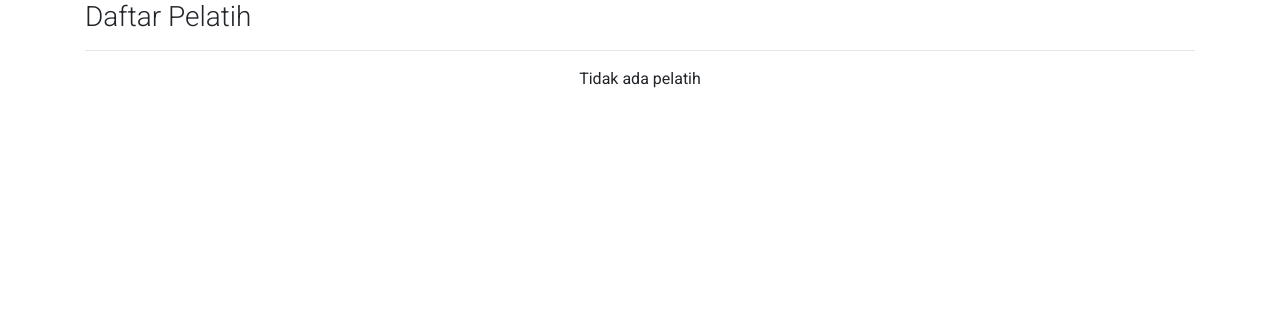
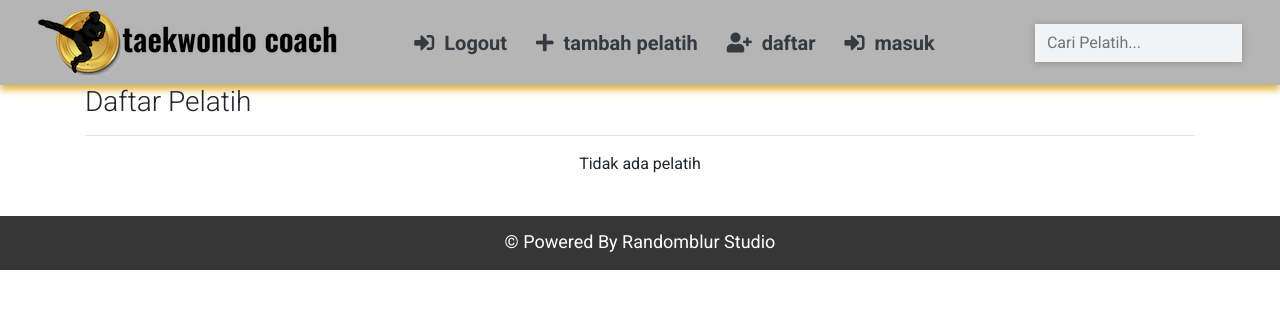
Before and after one commit to chrisimbolon/django_taekwondo, a Django app: page /coaches/ in a window 1280 px wide. Shown: the top 309 px of the page. Run offline with Django 3.2, Linux system fonts and the light colour scheme; the visitor is signed in with stand-in values (Sample User, id 1); data that the repository does not hold is empty; some libraries are stand-ins or nearby versions.

Commit message:
navbar displayed neatly on most pages

```diff
--- a/static/css/index.css
+++ b/static/css/index.css
@@ -36,7 +36,6 @@ footer {
 }
 
 .gradient-text {
-  /* background: linear-gradient(to right, #171716, #ffa500); */
   background: linear-gradient(to right, #805b10, #b38728, #a47e1b);
   -webkit-background-clip: text;
   -webkit-text-fill-color: transparent;
@@ -132,9 +131,9 @@ footer {
 }
 
 .app-logo:hover {
-  transform: scale(1.1); /* Slight zoom effect */
+  transform: scale(1.1);
   transition: transform 0.3s ease;
-  opacity: 0.9; /* Slight fade */
+  opacity: 0.9;
 }
 
 .custom-icon {
--- a/static/css/style.css
+++ b/static/css/style.css
@@ -11,14 +11,21 @@ body {
 /* Navbar Styles */
 
 nav {
-  font-weight: light;
+  font-weight: bold;
+  font-size: 20px;
   display: flex;
   justify-content: space-around;
-  background-color: #162b2a !important;
+  background-color: #b5b5b5;
   align-items: center;
-  padding-top: 12px;
-  padding-bottom: 12px;
-  box-shadow: 0 4px 8px 0 rgba(0, 0, 0, 0.2);
+  padding-top: 10px;
+  padding-bottom: 10px;
+  box-shadow: 0 4px 8px 0 #daa520;
+}
+
+.logo:hover {
+  transform: scale(1.1);
+  transition: transform 0.3s ease;
+  opacity: 0.9;
 }
 
 .search-box {
@@ -99,9 +106,9 @@ footer {
   /* navbar style ends */
 
   /* card styles */
-  /* .card-header {
-      font-size: 90% !important;
-    } */
+  .card-header {
+    font-size: 90% !important;
+  }
   .card-body p {
     font-size: 13px;
     margin-bottom: 6px;
--- a/templates/base.html
+++ b/templates/base.html
@@ -14,8 +14,8 @@
       href="https://stackpath.bootstrapcdn.com/bootstrap/4.2.1/css/bootstrap.min.css"
     />
     <!-- Custom CSS -->
+
     <link rel="stylesheet" href="{% static './css/style.css' %}" />
-    <link rel="stylesheet" href="{% static './css/index.css' %}" />
     <!-- Fonts & Icons -->
 
     <link rel="preconnect" href="https://fonts.googleapis.com" />
@@ -35,25 +35,27 @@
   <body>
     <!-- Navbar -->
     <nav>
-      <!-- <a class="logo" href="{% url 'home' %}">
-        <i class="fas fa-user-circle"></i>&nbsp;Halaman Pelatih
-      </a> -->
+      <a class="logo" href="{% url 'home' %}">
+        <img
+          src="{% static 'images/Logo.png' %}"
+          alt="App Logo"
+          class="app-logo"
+        />
+      </a>
       <p class="feature-link m-0 p-0">
-        {% if request.user.is_authenticated %}
-        <a href="{% url 'logout' %}" class="mr-4 text-white">
-          <i class="fas fa-sign-in-alt"></i> &nbsp;keluar
+        <a href="{% url 'logout' %}" class="mr-4 text-dark">
+          <i class="fas fa-sign-in-alt"></i> &nbsp;Logout
         </a>
-        <a href="{% url 'create' %}" class="mr-4 text-white">
+        <a href="{% url 'create' %}" class="mr-4 text-dark">
           <i class="fas fa-plus"></i> &nbsp;tambah pelatih
         </a>
-        {% else %}
-        <a href="{% url 'signup' %}" class="mr-4 text-white">
+
+        <a href="{% url 'signup' %}" class="mr-4 text-dark">
           <i class="fas fa-user-plus"></i> &nbsp;daftar
         </a>
-        <a href="{% url 'login' %}" class="mr-4 text-white">
+        <a href="{% url 'login' %}" class="mr-4 text-dark">
           <i class="fas fa-sign-in-alt"></i> &nbsp;masuk
         </a>
-        {% endif %}
       </p>
       <form class="form-inline my-2" action="{% url 'search' %}" method="GET">
         <!-- sedang tidak digunakan {% csrf_token %} -->
--- a/templates/coaches.html
+++ b/templates/coaches.html
@@ -6,7 +6,7 @@
 </div>
 
 <div class="container main-part">
-  {% if Pelatihs %} {% for Pelatih in Pelatihs %} {{ Pelatih }}
+  {% if Pelatihs %} {% for Pelatih in Pelatihs %}
   <!-- Debugging: Display the Pelatih object -->
 
   {% include 'partials/_card.html' %} {% endfor %} {% else %}
--- a/templates/index.html
+++ b/templates/index.html
@@ -1,5 +1,5 @@
 {% extends 'base.html' %} {% load static %} {% block content %}
-
+<link rel="stylesheet" href="{% static './css/index.css' %}" />
 <section class="main-container d-flex flex-column align-content-center">
   <!-- Logo -->
   <img src="{% static 'images/Logo.png' %}" alt="App Logo" class="app-logo" />
```
Also changed, not shown: media/images/me-small.png (added), taekwondo/urls.py (line endings or trailing spaces).
